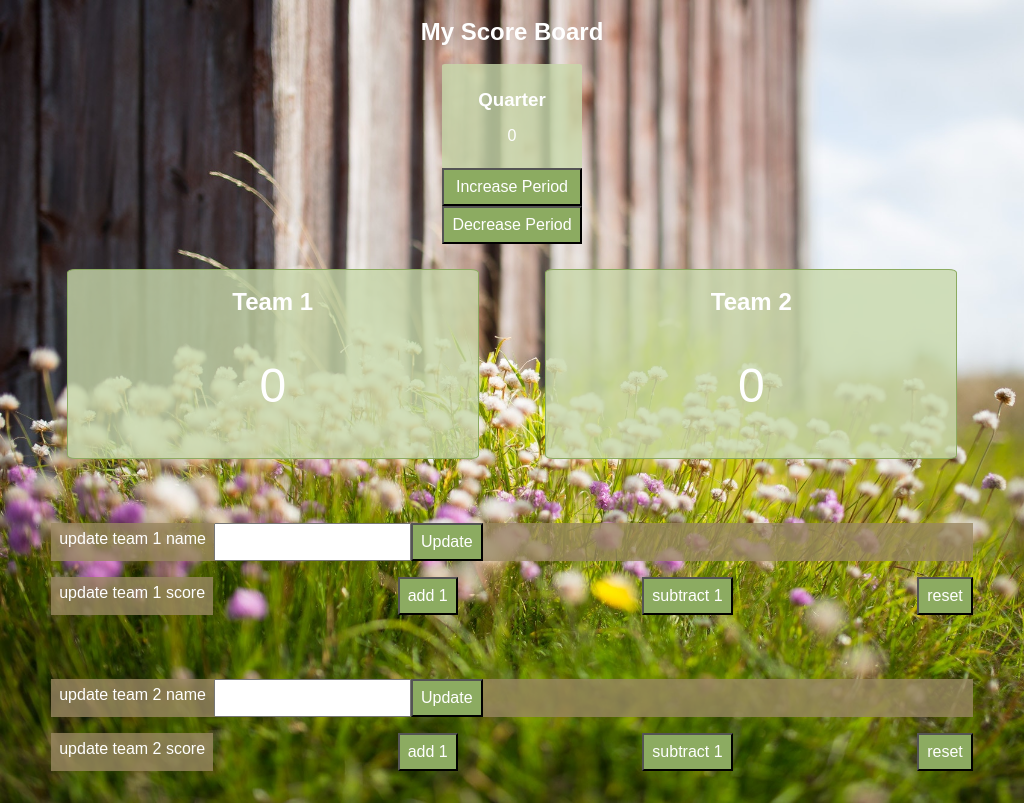
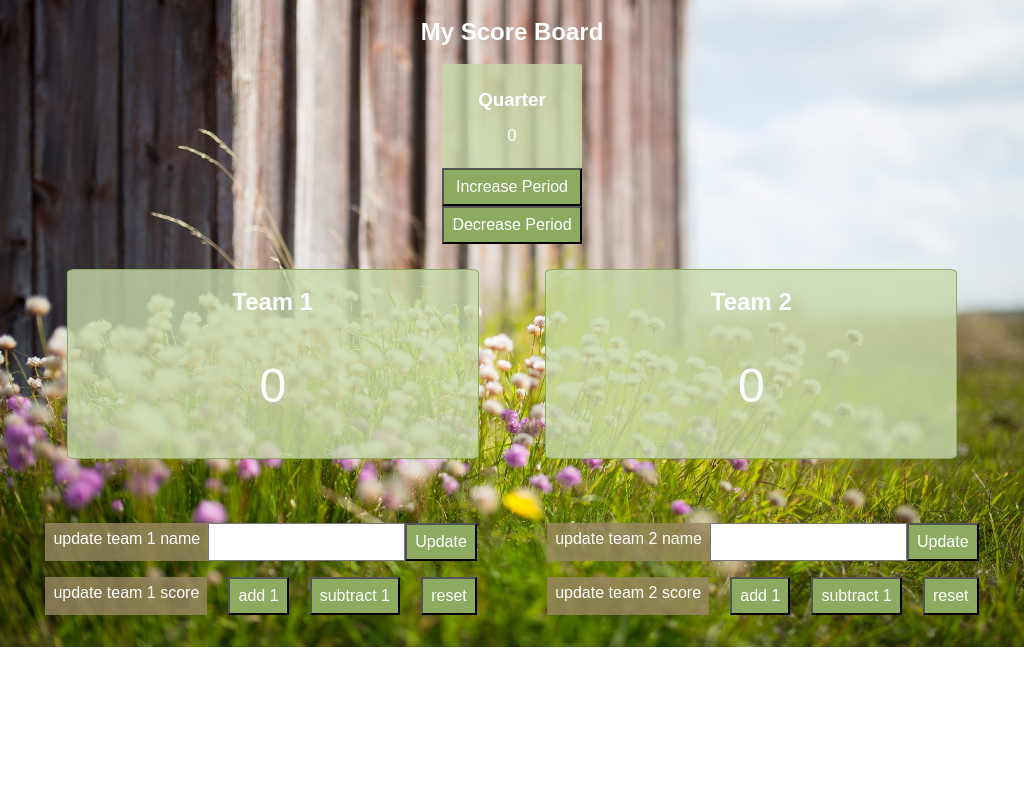
Before and after one commit to GarrettAnderson/scoreboard, a website: page public/index.html in a window 1024 px wide. Drawn offline with Linux system fonts and the light colour scheme.

Commit message:
added some styles for a more responsive layout by changing the layout of the update, add, subtract buttons section

```diff
--- a/public/screen.css
+++ b/public/screen.css
@@ -152,9 +152,18 @@ button {
 #add-button-team-2 {
     margin-left: 19%;
 } */
-@media only screen and(min-width: 768px) and(max-width: 1024px) {
+
+@media only screen and (min-width: 768px) and (max-width: 1024px) {
   .score-area {
     justify-content: space-evenly;
+  }
+
+  .update-score {
+    display: flex;
+    flex-direction: row;
+    justify-content: space-around;
+    width: 98%;
+    margin-top: 2rem;
   }
 
   .update-score .team-name {
@@ -180,9 +189,12 @@ button {
     justify-content: space-evenly;
   }
 
-  .update-score .team-name {
+  .update-score {
     display: flex;
     flex-direction: row;
+    justify-content: space-around;
+    width: 98%;
+    margin-top: 2rem;
   }
 
   .team1 section:nth-child(2) {
@@ -196,4 +208,9 @@ button {
     flex-direction: row;
     justify-content: space-between;
   }
+
+  .update-score .team-name {
+    display: flex;
+    flex-direction: row;
+  }
 }
```
Also changed, not shown: public/main.js (+0 -28 lines).
